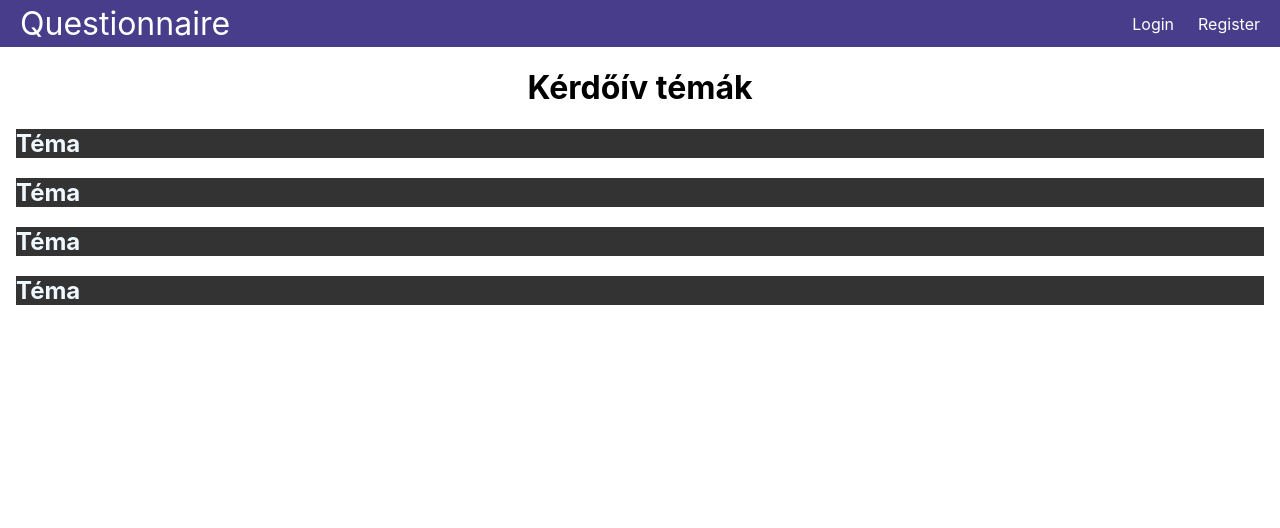
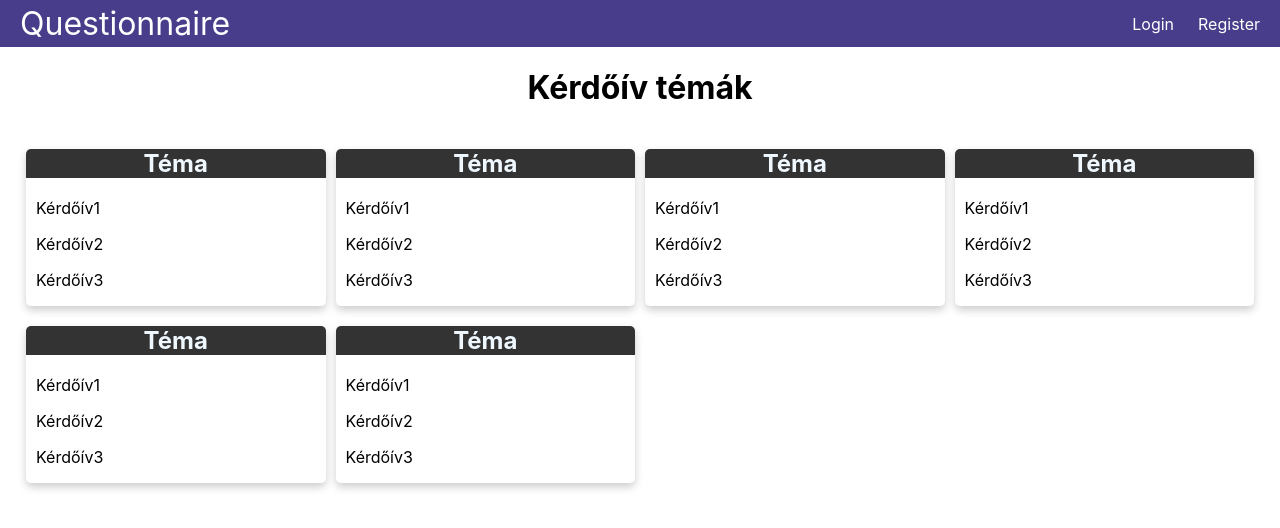
Before and after one commit to JaniITmer/Nagy-Projektmunka, a React (Create React App) app in the folder questionnaire/: page / in a window 1280 px wide. Shown: the top 528 px of the page. Built offline with nearby package versions, Linux system fonts and the light colour scheme.

Commit message:
Kérdőívtémák design

```diff
--- a/questionnaire/src/pages/Home.css
+++ b/questionnaire/src/pages/Home.css
@@ -1,10 +1,26 @@
-.card-content h2 {
+.card {
+    float: left;
+    margin-left: 10px;
+    margin-top: 20px;
+    box-shadow: 0 4px 8px 0 rgba(0,0,0,0.2);
+    transition: 0.3s;
+    width: 24%;
+    border-radius: 5px;
+}
+
+.card h2 {
     background-color: #333;
     color:aliceblue;
+    margin-top: 0;
+    border-top-right-radius: 5px;
+    border-top-left-radius: 5px;
+}
+
+.card:hover {
+    box-shadow: 0 8px 16px 0 rgba(0,0,0,0.2);
+}
+
+.card-content {
+    padding-left: 10px;
     text-align: left;
 }
-
-.card {
-    background-color: #333;
-    color:aliceblue;
-}
--- a/questionnaire/src/pages/Home.js
+++ b/questionnaire/src/pages/Home.js
@@ -6,25 +6,55 @@ export default function Home() {
         <h1>Kérdőív témák</h1>
 
         <div className="card">
+            <h2>Téma</h2>
             <div class="card-content">
-                <h2>Téma</h2>
+                <p>Kérdőív1</p>
+                <p>Kérdőív2</p>
+                <p>Kérdőív3</p>
             </div>
         </div>
         <div className="card">
+            <h2>Téma</h2>
             <div class="card-content">
-                <h2>Téma</h2>
+                <p>Kérdőív1</p>
+                <p>Kérdőív2</p>
+                <p>Kérdőív3</p>
             </div>
         </div>
         <div className="card">
+            <h2>Téma</h2>
             <div class="card-content">
-                <h2>Téma</h2>
+                <p>Kérdőív1</p>
+                <p>Kérdőív2</p>
+                <p>Kérdőív3</p>
             </div>
         </div>
         <div className="card">
+            <h2>Téma</h2>
             <div class="card-content">
-                <h2>Téma</h2>
+                <p>Kérdőív1</p>
+                <p>Kérdőív2</p>
+                <p>Kérdőív3</p>
             </div>
         </div>
+        <div className="card">
+            <h2>Téma</h2>
+            <div class="card-content">
+                <p>Kérdőív1</p>
+                <p>Kérdőív2</p>
+                <p>Kérdőív3</p>
+            </div>
+        </div>
+        <div className="card">
+            <h2>Téma</h2>
+            <div class="card-content">
+                <p>Kérdőív1</p>
+                <p>Kérdőív2</p>
+                <p>Kérdőív3</p>
+            </div>
+        </div>
+
+
 
       </div>
     )
```
